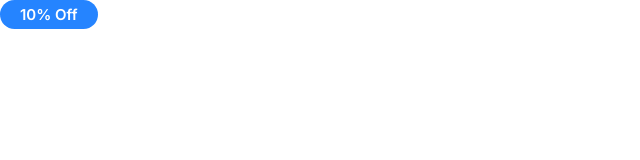
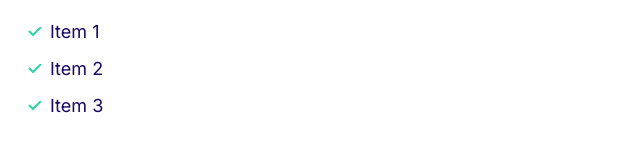
Before and after one commit to gernanda/firstRepository, a plain HTML site: page index.html in a window 1280 px wide. Shown: the whole page, without its empty margins (0-640 px from the left). Drawn offline with Linux system fonts and the light colour scheme.

Commit message:
build list

```diff
--- a/css/styles.css
+++ b/css/styles.css
@@ -121,3 +121,31 @@ a {
 		font-size: 1.2rem;
 	}
 }
+/* Badges--------------------------------------------------------------End*/
+/* List----------------------------------------------------------------Start*/
+.list {
+	list-style: none;
+	padding-left: 0;
+	color: var(--color-headings);
+}
+
+.list--inline .list__item {
+	display: inline-block;
+	margin-right: 2rem;
+}
+
+.list--tick {
+	list-style-image: url(../images/tick.svg);
+	padding-left: 5rem;
+}
+
+.list--tick .list__item {
+	padding-left: 1rem;
+	margin-bottom: 1rem;
+}
+
+@media screen and (min-width: 1024px) {
+	.list--tick .list__item {
+		padding-left: 0;
+	}
+}
--- a/index.html
+++ b/index.html
@@ -14,6 +14,10 @@
 		<link rel="stylesheet" href="css/styles.css" />
 	</head>
 	<body>
-		<span class="badge badge--primary">10% Off</span>
+		<ul class="list list--tick">
+			<li class="list__item">Item 1</li>
+			<li class="list__item">Item 2</li>
+			<li class="list__item">Item 3</li>
+		</ul>
 	</body>
 </html>
```
Also changed, not shown: components/list.html (added, +5 -0 lines), images/tick.svg (added).
